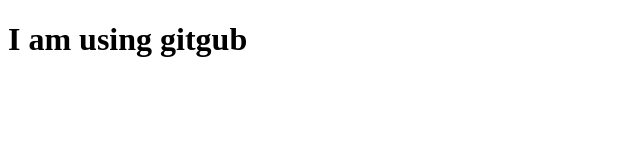
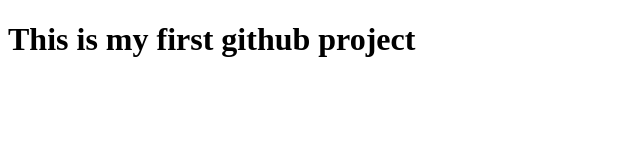
Before and after one commit to Mansur4x/first-website, a plain HTML site: page index.html in a window 1280 px wide. Shown: the whole page, without its empty margins (0-640 px from the left). Drawn offline with Linux system fonts and the light colour scheme.

Commit message:
added a header

```diff
--- a/index.html
+++ b/index.html
@@ -6,6 +6,6 @@
     <title>Document</title>
 </head>
 <body>
-    <h1>I am using gitgub</h1>
+    <h1>This is my first github project</h1>
 </body>
 </html>
```
Also changed, not shown: 1 other file.
